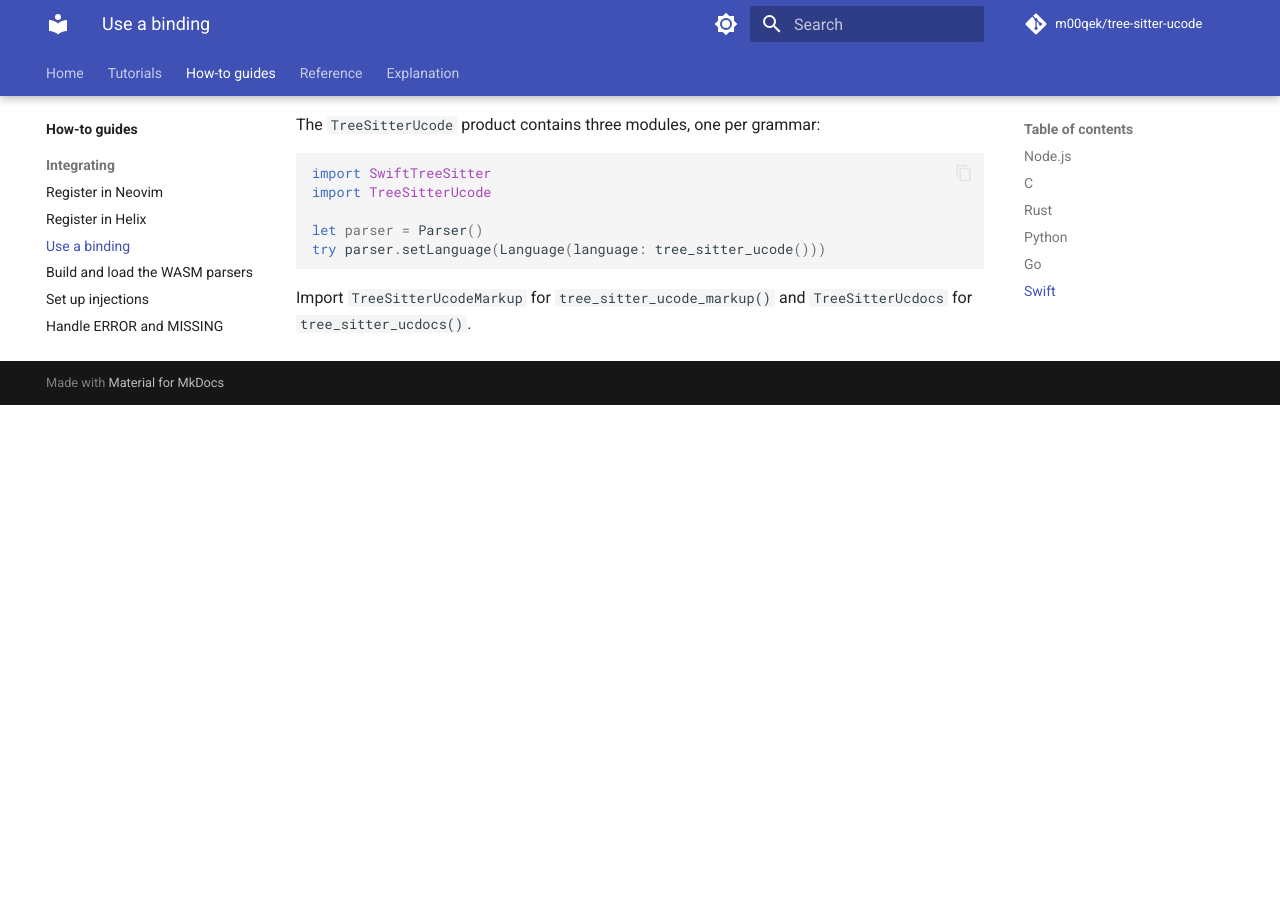
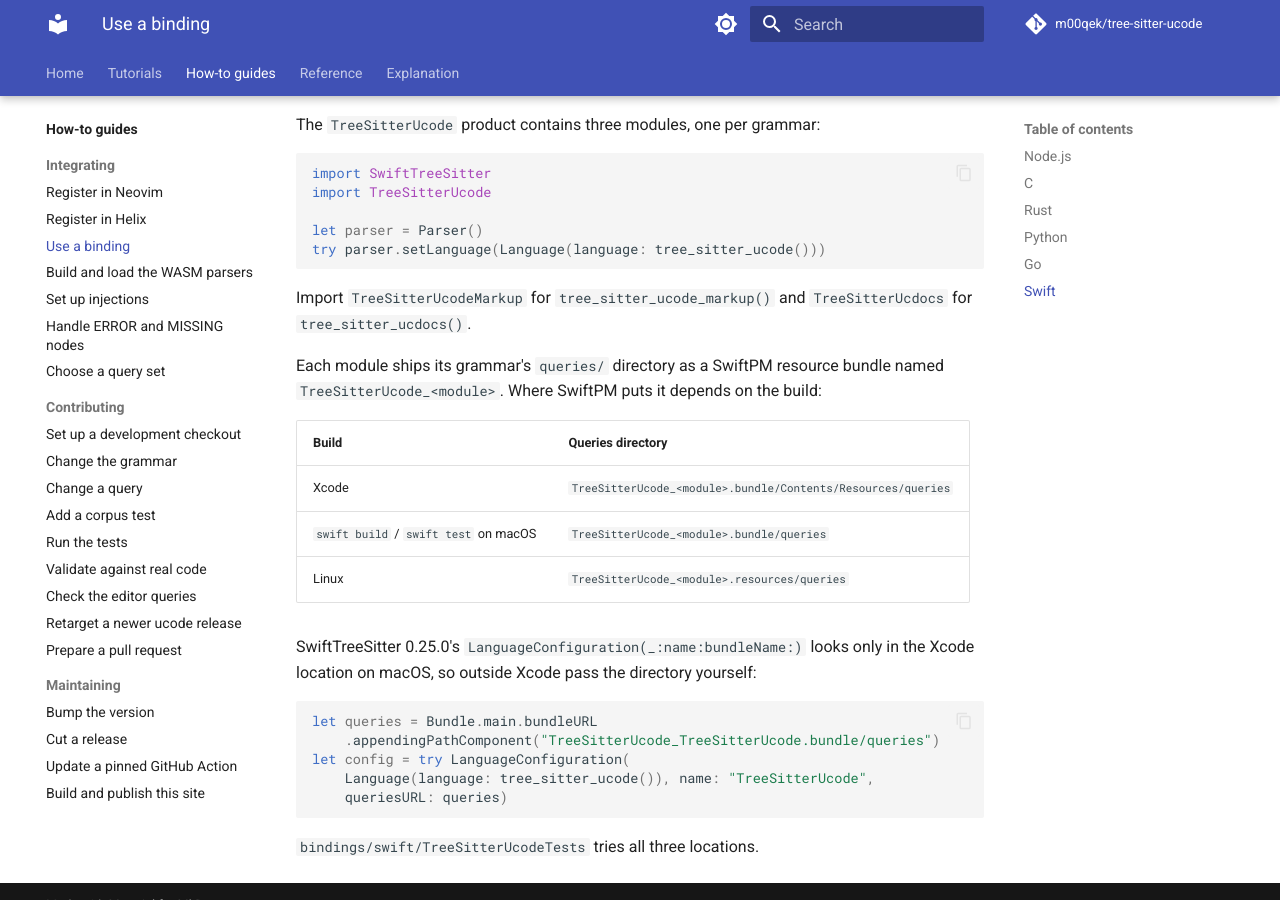
Before and after one commit to m00qek/tree-sitter-ucode, an MkDocs documentation site: the page built from docs/how-to/use-bindings.md, in a window 1280 px wide and 900 px high, scrolled down 2471 px. Built offline with MkDocs 1.6.1 and Material for MkDocs 9.7.7, drawn with Linux system fonts in a browser that asks for light colours; comment, search, counter and statistics services are not loaded; before the commit the page ends 2876 px from its top, so only the background shows below that.

Commit message:
fix(swift): find the query bundles in every SwiftPM layout
SwiftTreeSitter 0.25.0's bundleName: initializer looks only in
<bundle>.bundle/Contents/Resources/queries on macOS (the Xcode layout),
but `swift test` writes <bundle>.bundle/queries, so the query tests
failed on macOS CI. The test now looks in the command-line, Xcode and
Linux (<bundle>.resources) locations and passes queriesURL:. The docs
show consumers how to do the same.

````diff
--- a/docs/how-to/use-bindings.md
+++ b/docs/how-to/use-bindings.md
@@ -136,3 +136,27 @@
 
 Import `TreeSitterUcodeMarkup` for `tree_sitter_ucode_markup()` and
 `TreeSitterUcdocs` for `tree_sitter_ucdocs()`.
+
+Each module ships its grammar's `queries/` directory as a SwiftPM resource
+bundle named `TreeSitterUcode_<module>`. Where SwiftPM puts it depends on the
+build:
+
+| Build | Queries directory |
+| --- | --- |
+| Xcode | `TreeSitterUcode_<module>.bundle/Contents/Resources/queries` |
+| `swift build` / `swift test` on macOS | `TreeSitterUcode_<module>.bundle/queries` |
+| Linux | `TreeSitterUcode_<module>.resources/queries` |
+
+SwiftTreeSitter 0.25.0's `LanguageConfiguration(_:name:bundleName:)` looks
+only in the Xcode location on macOS, so outside Xcode pass the directory
+yourself:
+
+```swift
+let queries = Bundle.main.bundleURL
+    .appendingPathComponent("TreeSitterUcode_TreeSitterUcode.bundle/queries")
+let config = try LanguageConfiguration(
+    Language(language: tree_sitter_ucode()), name: "TreeSitterUcode",
+    queriesURL: queries)
+```
+
+`bindings/swift/TreeSitterUcodeTests` tries all three locations.
````
Also changed, not shown: 1 other file.
